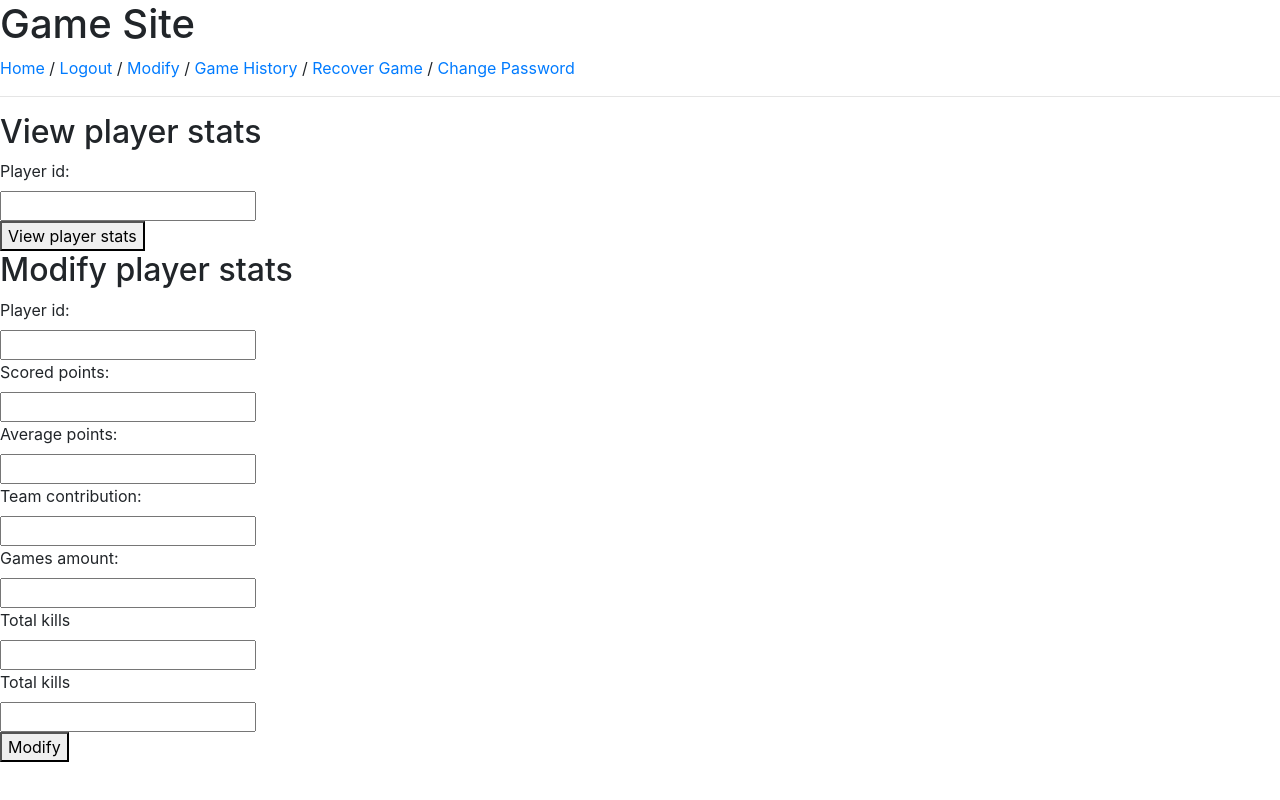
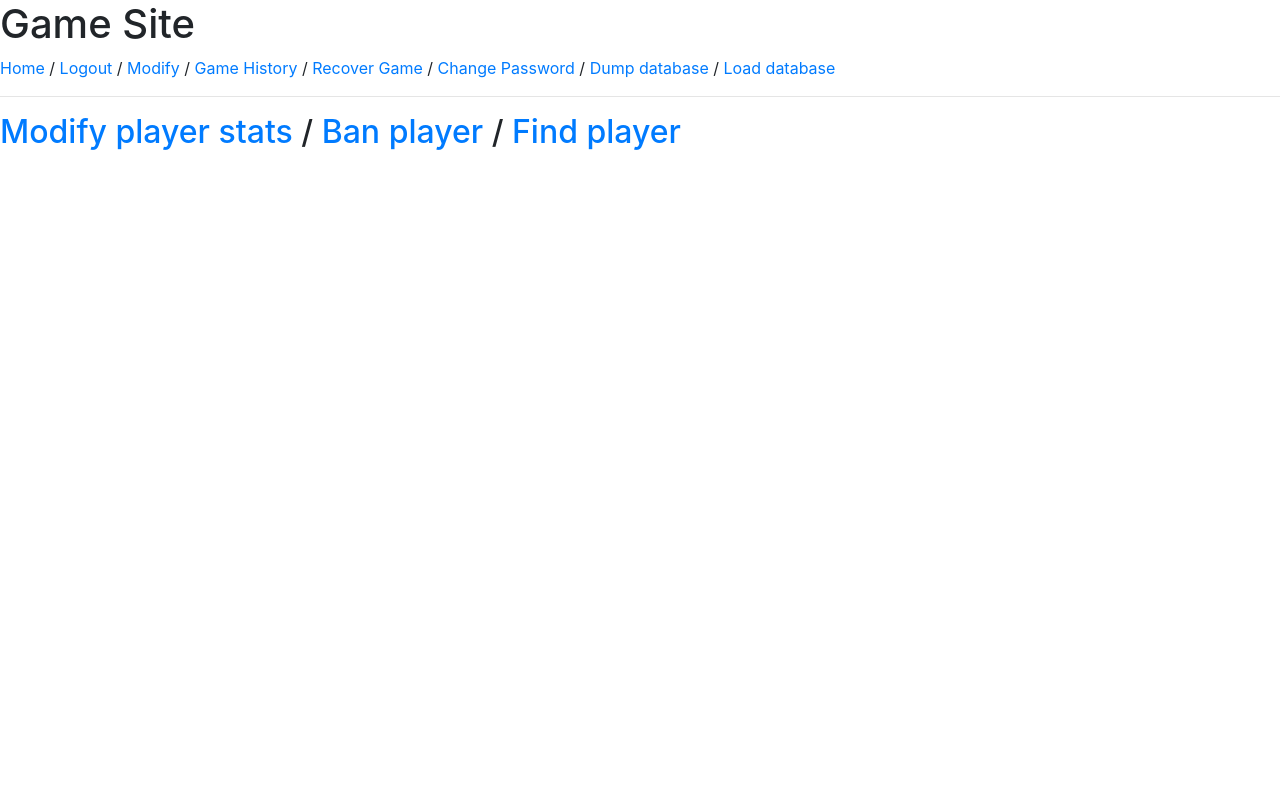
Before and after one commit to RideTheSkyP/Databases, a Django app: page /recoverGame/ in a window 1280 px wide. Run offline with Django 3.2, Linux system fonts and the light colour scheme; the visitor is signed in with stand-in values (Sample User, id 1); data that the repository does not hold is empty; parts of the project's set-up code (start-up, migrations or seed data) failed here and were passed over; some libraries are stand-ins or nearby versions.

Commit message:
Added dump/load

```diff
--- a/Project/core/models.py
+++ b/Project/core/models.py
@@ -11,6 +11,6 @@ class PlayerStats(models.Model):
 	scoredPoints = models.IntegerField()
 	averagePoints = models.IntegerField()
 	teamContribution = models.FloatField()
-	gamesAmount = models.IntegerField()
+	gamesAmount = models.IntegerField(default=0)
 	totalKills = models.IntegerField()
 	totalAssists = models.IntegerField()
--- a/Project/core/urls.py
+++ b/Project/core/urls.py
@@ -1,8 +1,6 @@
-from django.template.defaulttags import url
-from django.urls import path, include
+from django.urls import path
 from . import views
-from django.contrib.auth import views as djangoViews
-from django.contrib.auth import urls as djangoUrls
+
 
 urlpatterns = [
     path("", views.startPage, name="start"),
@@ -10,19 +8,10 @@ urlpatterns = [
     path("login/", views.loginToAcc, name="login"),
     path("logout/", views.logoutFromAcc, name="logout"),
     path("signup/", views.signup, name="signup"),
-    # path("statistics/", views.statistics, name="statistics"),
     path("transfer/", views.transfer, name="transfer"),
     path("transactionsHistory/", views.transactionsHistory, name="transactionsHistory"),
     path("recoverGame/", views.recoverGame, name="recoverGame"),
     path("password/", views.changePassword, name='changePassword'),
-    # path(r"^activate/(?P<uidb64>[0-9A-Za-z_\-]+)/(?P<token>[0-9A-Za-z]{1,13}-[0-9A-Za-z]{1,20})/$", views.activate, name='activate'),
-    # path("password_reset/", djangoViews.PasswordResetView.as_view(), name='password_reset'),
-    # path("password_reset/done/", djangoViews.PasswordResetDoneView, name='password_reset_done'),
-    # path(r"password_reset_confirm/<uidb64>/<token>/", djangoViews.PasswordResetConfirmView, name='password_reset_confirm'),
-
-
-    # path('password_reset/', djangoViews.PasswordResetView.as_view(), name='password_reset'),
-    # path('password_reset/done/', djangoViews.PasswordResetDoneView.as_view(), name='password_reset_done'),
-    # path('reset/<uidb64>/<token>/', djangoViews.PasswordResetConfirmView.as_view(), name='password_reset_confirm'),
-    # path('reset/done/', djangoViews.PasswordResetCompleteView.as_view(), name='password_reset_complete')
+    path("dumpDatabase/", views.dumpDatabase, name="dumpDatabase"),
+    path("loadDatabase/", views.loadDatabase, name="loadDatabase"),
 ]
--- a/Project/core/views.py
+++ b/Project/core/views.py
@@ -9,11 +9,13 @@ from django.contrib.auth.models import User
 from django.utils.encoding import force_text
 from django.utils.http import urlsafe_base64_decode
 from django.utils.translation import ugettext_lazy as _
+from django.core.management import call_command
 from core.models import Player, PlayerStats
 from pathlib import Path
 from core.forms import SignUpForm
 from django.contrib.auth.decorators import user_passes_test
 from django.contrib import messages
+from django.contrib.auth.models import User
 
 
 BASE = Path(__file__).resolve().parent.parent
@@ -27,7 +29,7 @@ def startPage(request):
 @login_required()
 def home(request):
     data = 0
-    access = ["User", "Moderator", "Admin"]
+    access = ["Player", "Moderator", "Admin"]
     try:
         cursor = connection.cursor()
         cursor.execute("""SELECT privilege FROM core_player WHERE userId = %s""", [request.user.id])
@@ -113,7 +115,6 @@ def recoverGame(request):
         print(f"Transfer page database: {exc}")
 
     if request.method == "POST":
-        userId = request.POST.get("userId")
         playerId = request.POST.get("playerId")
         scoredPoints = request.POST.get("scoredPoints")
         averagePoints = request.POST.get("averagePoints")
@@ -122,24 +123,93 @@ def recoverGame(request):
         totalKills = request.POST.get("totalKills")
         totalAssists = request.POST.get("totalAssists")
 
-        try:
-            if playerId:
-                cursor = connection.cursor()
-                cursor.execute("""SELECT * FROM core_playerstats WHERE userId=%s""", [playerId])
-                form = cursor.fetchall()
-                print(form)
-                return render(request, "recovery.html", {"form": form})
-
-            if userId:
-                transfers = PlayerStats(userId=userId, scoredPoints=scoredPoints, averagePoints=averagePoints,
+        action = request.POST.get("action")
+        if action == "banPlayerId":
+            user = User.objects.filter(id=playerId)
+            user.delete()
+            return render(request, "home.html", {"data": f"User: {playerId} deleted from database"})
+        elif action == "modifyPlayerStats":
+            try:
+                transfers = PlayerStats(userId=playerId, scoredPoints=scoredPoints, averagePoints=averagePoints,
                                         teamContribution=teamContribution, gamesAmount=gamesAmount,
                                         totalKills=totalKills, totalAssists=totalAssists)
                 transfers.save()
                 return render(request, "transactionComplete.html")
-        except Exception as exc:
-            print(f"Transfer page post database: {exc}")
+            except Exception as exc:
+                print(f"Transfer page post database: {exc}")
+                return render(request, "home.html", {"data": f"User: {playerId} doesn't exists"})
+        elif action == "viewPlayerStats":
+            cursor = connection.cursor()
+            cursor.execute("""SELECT auth_user.id, auth_user.username, scoredPoints, averagePoints, teamContribution, gamesAmount, totalKills, totalAssists FROM core_playerstats INNER JOIN auth_user ON auth_user.id=userId WHERE userId=%s""", [playerId])
+            form = cursor.fetchall()
+            return render(request, "recovery.html", {"stats": form})
+    return render(request, "recovery.html")
 
-    return render(request, "recovery.html")
+
+@login_required()
+def dumpDatabase(request):
+    try:
+        cursor = connection.cursor()
+        cursor.execute("""SELECT privilege FROM core_player WHERE userId = %s""", [request.user.id])
+        data = cursor.fetchall()[0]
+        if int(data[0]) < 2:
+            return render(request, "home.html", {"data": f"You don't have access to dump the database"})
+    except Exception as exc:
+        print(f"Transfer page database: {exc}")
+
+    dump = request.POST.get("dump")
+    if dump:
+        try:
+            if dump == "dumpToJson":
+                with open("dump.json", "w") as dumpFile:
+                    call_command("dumpdata", format="json", indent=4, stdout=dumpFile)
+                    dumpFile.close()
+                    dump = "JSON"
+            elif dump == "dumpToXml":
+                with open("dump.xml", "w") as dumpFile:
+                    call_command("dumpdata", format="xml", indent=4, stdout=dumpFile)
+                    dumpFile.close()
+                    dump = "XML"
+            elif dump == "dumpToYaml":
+                with open("dump.yaml", "w") as dumpFile:
+                    call_command("dumpdata", format="yaml", indent=4, stdout=dumpFile)
+                    dumpFile.close()
+                    dump = "YAML"
+            return render(request, "dumpDatabase.html", {"data": f"Dumped to {dump} successfully"})
+        except Exception as e:
+            print(e)
+            return render(request, "dumpDatabase.html", {"data": f"Dump to {dump} haven't proceed"})
+    return render(request, "dumpDatabase.html")
+
+
+@login_required()
+def loadDatabase(request):
+    try:
+        cursor = connection.cursor()
+        cursor.execute("""SELECT privilege FROM core_player WHERE userId = %s""", [request.user.id])
+        data = cursor.fetchall()[0]
+        if int(data[0]) < 2:
+            return render(request, "home.html", {"data": f"You don't have access to load the database"})
+    except Exception as exc:
+        print(f"Transfer page database: {exc}")
+
+    dump = request.POST.get("dump")
+    if dump:
+        try:
+            if dump == "dumpToJson":
+                dump = "dump.json"
+                call_command("loaddata", dump)
+            elif dump == "dumpToXml":
+                dump = "dump.xml"
+                call_command("loaddata", dump)
+            elif dump == "dumpToYaml":
+                dump = "dump.yaml"
+                call_command("loaddata", dump)
+            return render(request, "loadDatabase.html", {"data": f"Dump: {dump}, loaded successfully"})
+        except Exception as e:
+            print(e)
+            return render(request, "loadDatabase.html", {"data": f"Load database from: {dump}, haven't proceed"})
+    return render(request, "loadDatabase.html")
 
 
 @login_required()
--- a/Project/templates/base.html
+++ b/Project/templates/base.html
@@ -14,7 +14,7 @@
         <header>
             <h1>Game Site</h1>
             {% if user.is_authenticated %}
-                <a href="{% url 'home' %}">Home</a> / <a href="{% url 'logout' %}">Logout</a> / <a href="{% url 'transfer' %}">Modify</a> / <a href="{% url 'transactionsHistory' %}">Game History</a> / <a href="{% url 'recoverGame' %}">Recover Game</a> / <a href="{% url 'changePassword' %}">Change Password</a>
+                <a href="{% url 'home' %}">Home</a> / <a href="{% url 'logout' %}">Logout</a> / <a href="{% url 'transfer' %}">Modify</a> / <a href="{% url 'transactionsHistory' %}">Game History</a> / <a href="{% url 'recoverGame' %}">Recover Game</a> / <a href="{% url 'changePassword' %}">Change Password</a> / <a href="{% url 'dumpDatabase' %}">Dump database</a> / <a href="{% url 'loadDatabase' %}">Load database</a>
             {% else %}
                 <a href="{% url 'login' %}">Login</a> / <a href="{% url 'signup' %}">Sign up</a>
             {% endif %}
--- a/Project/templates/recovery.html
+++ b/Project/templates/recovery.html
@@ -2,17 +2,41 @@
 
 {% block title %} Sign in {% endblock %}
 {% block content %}
+    <style>
+    table
+    {
+        font-family: arial, sans-serif;
+        border-collapse: collapse;
+        width: 100%;
+    }
 
+    td, th
+    {
+        border: 1px solid #dddddd;
+        text-align: left;
+        padding: 8px;
+    }
 
-    <form method="post">
+    tr:nth-child(even)
+    {
+        background-color: #dddddd;
+    }
+    </style>
+
+    <h2><a href="javascript:toggleVisibility('modifyStats');">Modify player stats</a> / <a href="javascript:toggleVisibility('banPlayer');">Ban player</a> / <a href="javascript:toggleVisibility('playerStats');">Find player</a></h2>
+
+    <form method="POST" style="display: none" id="banPlayer">
         {% csrf_token %}
-        <h2>View player stats</h2>
+        <h2>Ban player</h2>
         <label for="playerId">Player id:</label><br>
         <input id="playerId" name="playerId"><br>
-        <button onclick="toggleVisibility()">View player stats</button>
-        <h2>Modify player stats</h2>
-        <label for="userId">Player id:</label><br>
-        <input id="userId" name="userId"><br>
+        <button type="submit" name="action" value="banPlayerId">Ban player</button>
+    </form>
+
+    <form method="POST" style="display: none" id="modifyStats">
+        {% csrf_token %}
+        <label for="playerId">Player id:</label><br>
+        <input id="playerId" name="playerId"><br>
         <label for="scoredPoints">Scored points:</label><br>
         <input id="scoredPoints" name="scoredPoints"><br>
         <label for="averagePoints">Average points:</label><br>
@@ -25,37 +49,66 @@
         <input id="totalKills" name="totalKills"><br>
         <label for="totalAssists">Total kills</label><br>
         <input id="totalAssists" name="totalAssists"><br>
-        <button>Modify</button>
+        <button type="submit" name="action" value="modifyPlayerStats">Modify</button>
     </form>
 
-    <script>
-    function toggleVisibility() {
-        const element = document.getElementById("playerStats");
-        if (element.style.display === "none") {
-            element.style.display = "block";
-        } else {
-            element.style.display = "none";
-        }
-    }
-    </script>
+    <form method="POST" style="display: none" id="playerStats">
+        {% csrf_token %}
+        <h2>View player stats</h2>
+        <label for="playerId">Player id:</label><br>
+        <input id="playerId" name="playerId"><br>
+        <button type="submit" name="action" value="viewPlayerStats">View player stats</button>
+    </form>
 
-    <table style="display: none" id="playerStats">
+    {% if stats %}
+        <table style="display: block" id="bestPlayersTable">
         <tr>
-            <th>User id</th>
-            <th>Scored points</th>
+            <th>Player Id</th>
+            <th>Nickname</th>
+            <th>Scored Points</th>
             <th>Average Points</th>
             <th>Team Contribution</th>
             <th>Games Amount</th>
             <th>Total Kills</th>
-            <th>Total Assists</th>
+            <th>Total assists</th>
         </tr>
-        {% for transaction in transactions %}
-        <tr>
-            {% for item in transaction %}
-            <td> {{ item }}</td>
+        {% for row in stats %}
+            <tr>
+            {% for item in row %}
+                <td> {{ item }}</td>
             {% endfor %}
-        </tr>
+            </tr>
         {% endfor %}
-    </table>
+        </table>
+    {% endif %}
+    <script>
+        function toggleVisibility(id)
+        {
+            const element = document.getElementById(id);
+            const oppositeElements = ["modifyStats", "playerStats", "banPlayer"];
+            const index = oppositeElements.indexOf(id)
+            console.log(element)
+            if (index > -1)
+            {
+                oppositeElements.splice(index, 1)
+            }
 
+            if (element.style.display === "none")
+            {
+                for(const oppElem in oppositeElements)
+                {
+                    const elem = document.getElementById(oppositeElements[oppElem])
+                    if (elem.style.display !== "none")
+                    {
+                        elem.style.display = "none"
+                    }
+                }
+                element.style.display = "block";
+            }
+            else
+            {
+                element.style.display = "none";
+            }
+        }
+    </script>
 {% endblock %}
--- a/Project/templates/transactionComplete.html
+++ b/Project/templates/transactionComplete.html
@@ -1,5 +1,5 @@
 {% extends "bankForm.html" %}
 
 {% block success %}
-  <h2>Transaction complete successfully</h2>
+  <h2>Modified successfully</h2>
 {% endblock %}
--- a/Project/templates/transactionsHistory.html
+++ b/Project/templates/transactionsHistory.html
@@ -20,7 +20,7 @@
         background-color: #dddddd;
     }
     </style>
-    </head>
+
 
     <body>
 
```
Also changed, not shown: Project/templates/dumpDatabase.html (added, +15 -0 lines), Project/templates/loadDatabase.html (added, +15 -0 lines), 1 other file.
